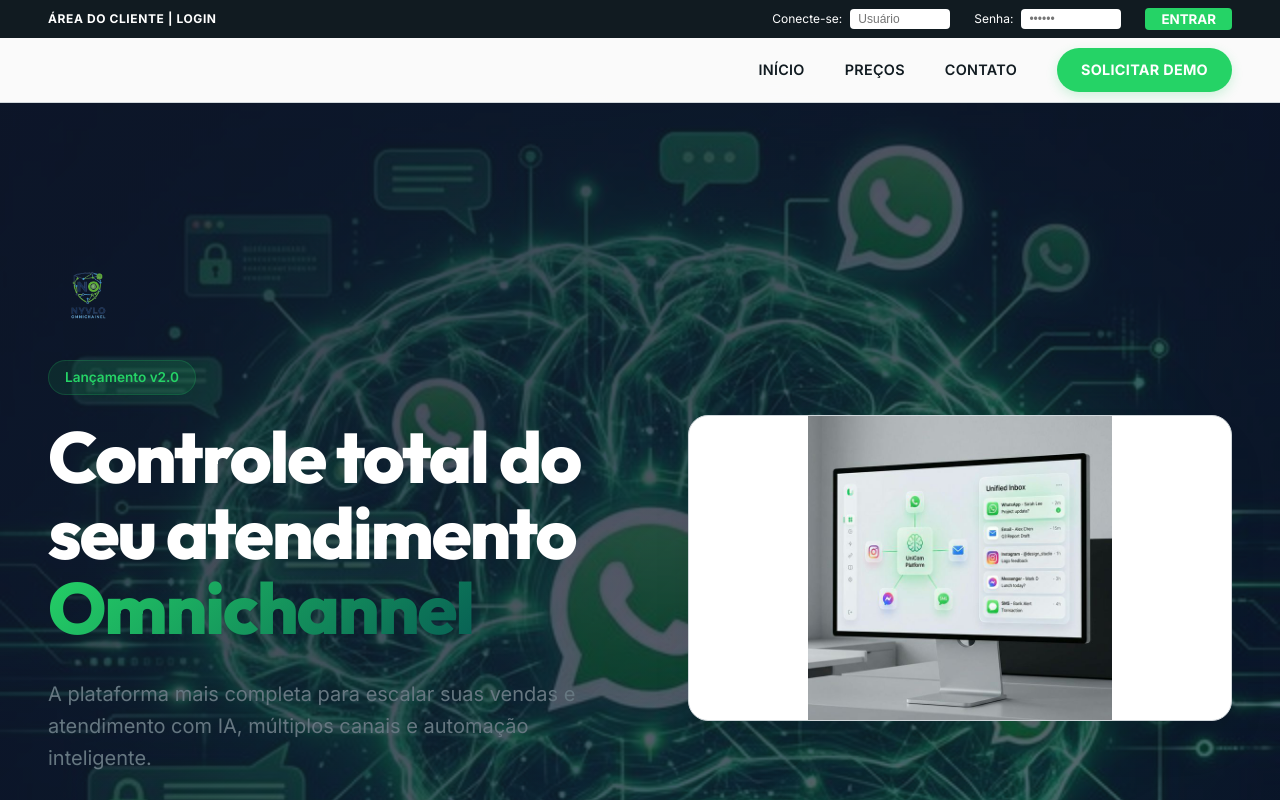
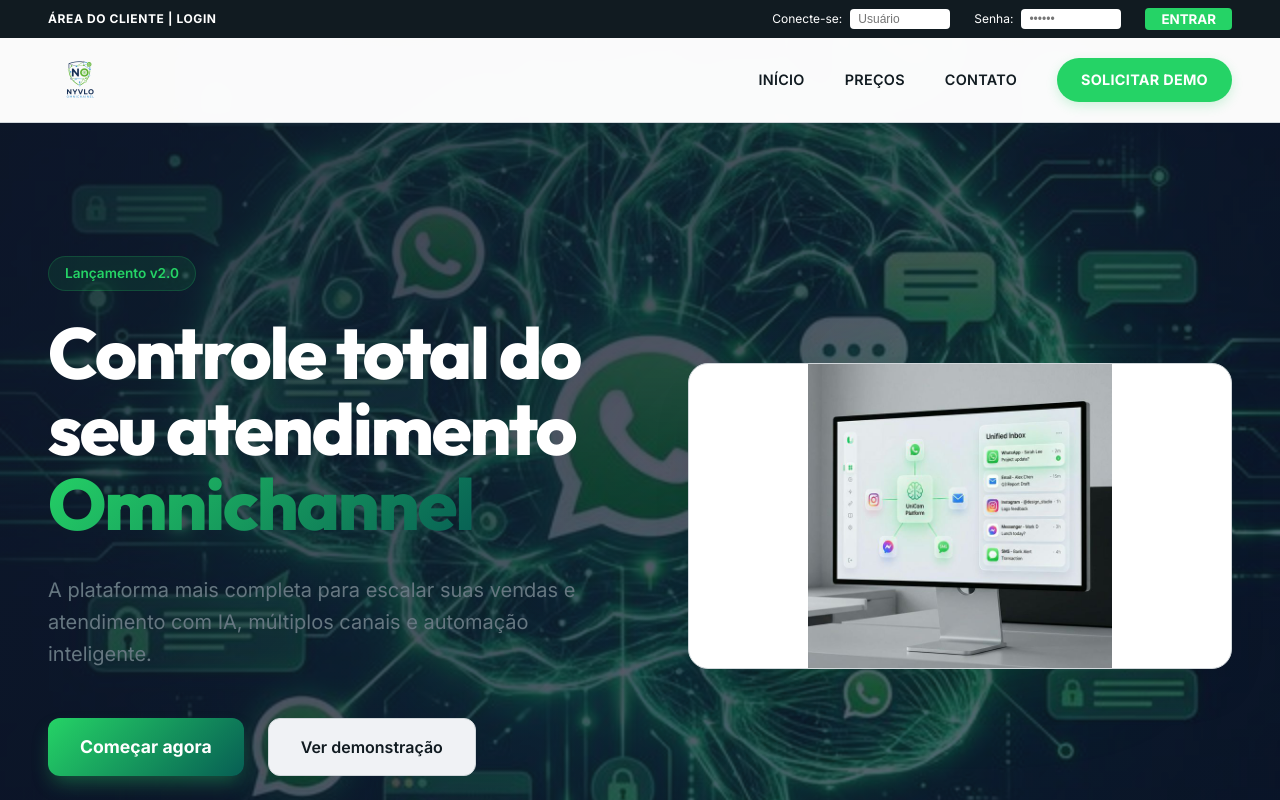
Before and after one commit to Nyvlo/Site-Nyvlo, a Vue app: page / in a window 1280 px wide. Shown: the top 800 px of the page. Built offline with nearby package versions, Linux system fonts and the light colour scheme.

Commit message:
style: move logo back to navbar and remove from hero section

```diff
--- a/src/components/Hero.vue
+++ b/src/components/Hero.vue
@@ -31,9 +31,7 @@ onUnmounted(() => {
     <div class="container">
       <div class="hero-container">
         <div class="hero-content animate-fade-in">
-          <div class="hero-logo-small">
-            <img src="../assets/logo.png" alt="Nyvlo Logo" />
-          </div>
+
           <span class="badge">Lançamento v2.0</span>
           <h1>Controle total do seu atendimento <span class="text-gradient">Omnichannel</span></h1>
           <p>A plataforma mais completa para escalar suas vendas e atendimento com IA, múltiplos canais e automação inteligente.</p>
@@ -110,15 +108,7 @@ onUnmounted(() => {
 
 
 
-.hero-logo-small {
-  margin-bottom: 1.5rem;
-}
 
-.hero-logo-small img {
-  height: 80px;
-  width: auto;
-  display: block;
-}
 
 .badge {
   display: inline-block;
--- a/src/components/Navbar.vue
+++ b/src/components/Navbar.vue
@@ -39,6 +39,9 @@ onUnmounted(() => {
     <!-- Main Navbar -->
     <nav class="navbar">
       <div class="container nav-content">
+        <a href="#hero" class="logo">
+          <img src="../assets/logo.png" alt="Nyvlo Logo" class="logo-img" />
+        </a>
 
         <div class="nav-links-right">
           <a href="#hero">Início</a>
@@ -145,6 +148,14 @@ onUnmounted(() => {
 
 .nav-content {
   display: flex;
+  justify-content: space-between;
+  align-items: center;
+}
+
+.logo-img {
+  height: 64px;
+  width: auto;
+  display: block;
 }
 
 .logo-text {
```
